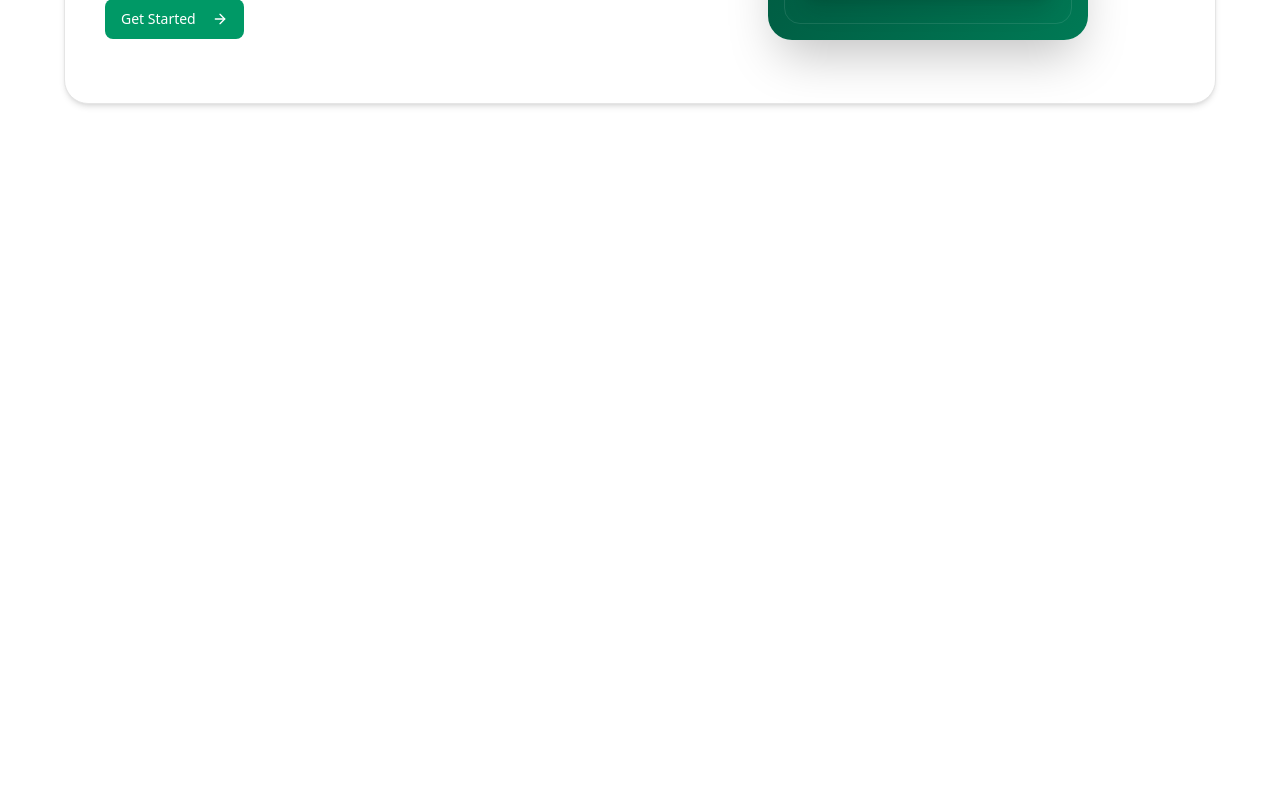
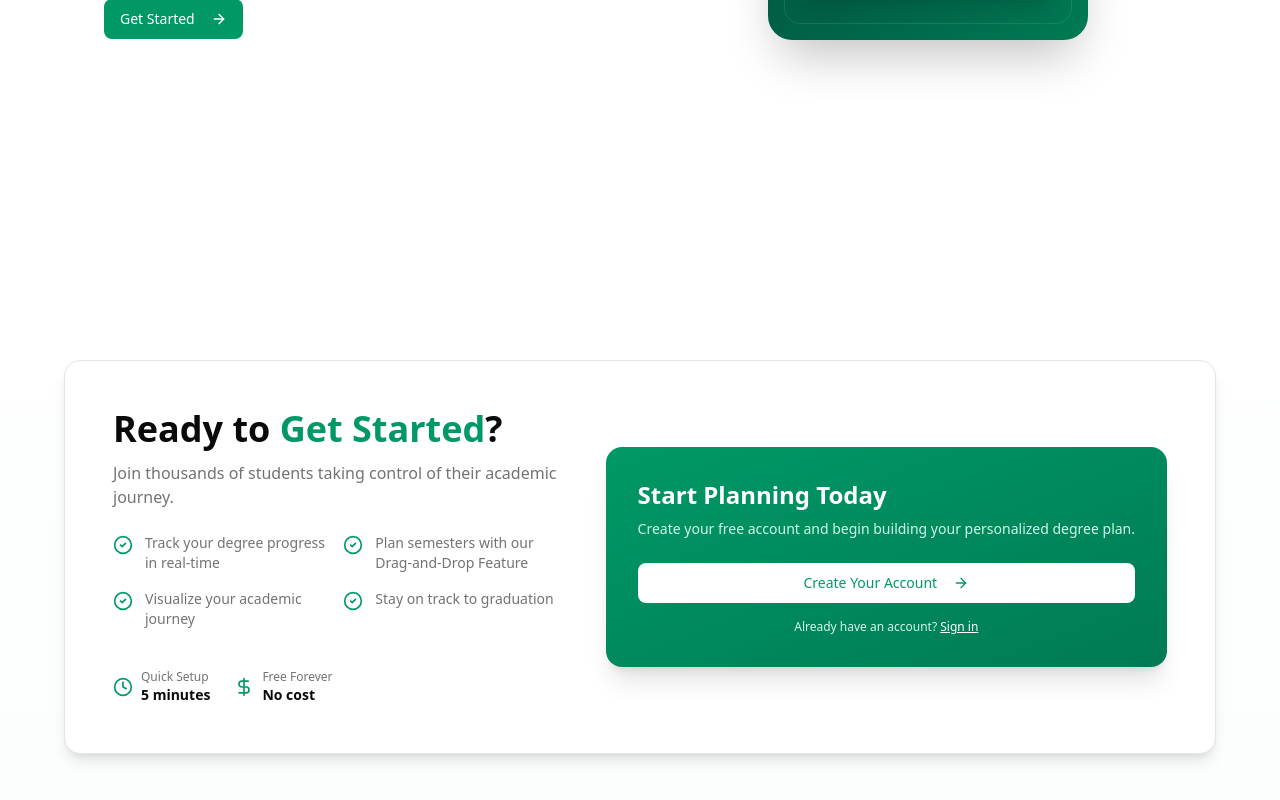
Before and after one commit to Yasser1Aboussikine/DegreePlanner-new, a React (Vite) app in the folder web/: page / in a window 1280 px wide. Shown: the part 520-1320 px from the top of the page. Before the commit the page ends 800 px from the top, so only its background shows below. Built offline with nearby package versions, Linux system fonts and the light colour scheme.

Commit message:
Added the GetStarted section

```diff
--- a/web/src/App.tsx
+++ b/web/src/App.tsx
@@ -1,13 +1,14 @@
 import { useState } from 'react'
-import HeroSection from './features/LandingPage/components/HeroSection'
+import Home from './features/LandingPage/pages/Home'
 import { Routes, Route, BrowserRouter } from 'react-router-dom'
+
 function App() {
   const [count, setCount] = useState(0)
 
   return (
     <BrowserRouter>
     <Routes>
-    <Route path="/" element={<HeroSection />}
+    <Route path="/" element={<Home />}
     />
     <Route path="/sign-in" element={<div>Sign In Page</div>} />
     </Routes>
--- /dev/null
+++ b/web/src/features/LandingPage/components/GetStarted.tsx
@@ -0,0 +1,93 @@
+import { Button } from '@/components/ui/button';
+import { ArrowRight, CheckCircle2, Clock, DollarSign } from 'lucide-react';
+import { useNavigate } from 'react-router-dom';
+
+export default function GetStarted() {
+    const navigate = useNavigate();
+
+    const features = [
+        'Track your degree progress in real-time',
+        'Plan semesters with our Drag-and-Drop Feature',
+        'Visualize your academic journey',
+        'Stay on track to graduation'
+    ];
+
+    return (
+        <section className="relative py-20 px-4 bg-gradient-to-b from-background to-emerald-50/30">
+            <div className="max-w-6xl mx-auto">
+                <div className="bg-background rounded-2xl border shadow-lg p-8 lg:p-12">
+                    <div className="flex flex-col lg:flex-row items-center gap-12">
+                        {/* LEFT: Features & Info */}
+                        <div className="flex-1 space-y-6">
+                            <div>
+                                <h2 className="text-3xl lg:text-4xl font-bold mb-3">
+                                    Ready to <span className="text-emerald-600">Get Started</span>?
+                                </h2>
+                                <p className="text-muted-foreground">
+                                    Join thousands of students taking control of their academic journey.
+                                </p>
+                            </div>
+
+                            {/* Features Grid */}
+                            <div className="grid grid-cols-1 sm:grid-cols-2 gap-4">
+                                {features.map((feature, index) => (
+                                    <div key={index} className="flex items-start gap-3">
+                                        <CheckCircle2 className="h-5 w-5 text-emerald-600 flex-shrink-0 mt-0.5" />
+                                        <p className="text-sm text-muted-foreground">{feature}</p>
+                                    </div>
+                                ))}
+                            </div>
+
+                            {/* Quick Stats */}
+                            <div className="flex gap-6 pt-4">
+                                <div className="flex items-center gap-2">
+                                    <Clock className="h-5 w-5 text-emerald-600" />
+                                    <div>
+                                        <p className="text-xs text-muted-foreground">Quick Setup</p>
+                                        <p className="text-sm font-semibold">5 minutes</p>
+                                    </div>
+                                </div>
+                                <div className="flex items-center gap-2">
+                                    <DollarSign className="h-5 w-5 text-emerald-600" />
+                                    <div>
+                                        <p className="text-xs text-muted-foreground">Free Forever</p>
+                                        <p className="text-sm font-semibold">No cost</p>
+                                    </div>
+                                </div>
+                            </div>
+                        </div>
+
+                        {/* RIGHT: CTA Card */}
+                        <div className="w-full lg:w-auto lg:min-w-[320px]">
+                            <div className="bg-gradient-to-br from-emerald-600 to-emerald-700 rounded-2xl p-8 text-white shadow-xl">
+                                <h3 className="text-2xl font-bold mb-2">Start Planning Today</h3>
+                                <p className="text-emerald-100 text-sm mb-6">
+                                    Create your free account and begin building your personalized degree plan.
+                                </p>
+
+                                <Button
+                                    size="lg"
+                                    onClick={() => navigate('/sign-up')}
+                                    className="w-full font-medium bg-white text-emerald-600 hover:bg-emerald-50 mb-4"
+                                >
+                                    Create Your Account
+                                    <ArrowRight className="ml-2 h-4 w-4" />
+                                </Button>
+
+                                <p className="text-xs text-center text-emerald-100">
+                                    Already have an account?{' '}
+                                    <button
+                                        onClick={() => navigate('/sign-in')}
+                                        className="text-white hover:text-emerald-100 underline font-medium"
+                                    >
+                                        Sign in
+                                    </button>
+                                </p>
+                            </div>
+                        </div>
+                    </div>
+                </div>
+            </div>
+        </section>
+    );
+}
--- a/web/src/features/LandingPage/components/HeroSection.tsx
+++ b/web/src/features/LandingPage/components/HeroSection.tsx
@@ -8,7 +8,7 @@ export default function HeroSection() {
     return (
         <div className="relative min-h-screen bg-background flex items-center justify-center px-4 py-16 overflow-hidden">
             <div className="pointer-events-none absolute inset-0 bg-gradient-to-b from-emerald-50/70 via-transparent to-transparent" />
-            <div className="relative w-full max-w-6xl bg-background rounded-3xl shadow-md border flex flex-col lg:flex-row overflow-hidden">
+            <div className="relative w-full max-w-6xl bg-background flex flex-col lg:flex-row overflow-hidden">
 
                 {/* LEFT SECTION */}
                 <div className="w-full lg:w-1/2 px-10 py-16 flex flex-col justify-center">
@@ -27,7 +27,7 @@ export default function HeroSection() {
 
                     <Button
                         size="lg"
-                        onClick={() => navigate('/sign-in')}
+                        onClick={() => navigate('/sign-up')}
                         className="w-fit font-medium bg-emerald-600 hover:bg-emerald-500 text-white"
                     >
                         Get Started
--- /dev/null
+++ b/web/src/features/LandingPage/pages/Home.tsx
@@ -0,0 +1,11 @@
+import HeroSection from "../components/HeroSection";
+import GetStarted from "../components/GetStarted";
+
+export default function Home() {
+    return (
+        <div>
+            <HeroSection />
+            <GetStarted />
+        </div>
+    )
+}
```
